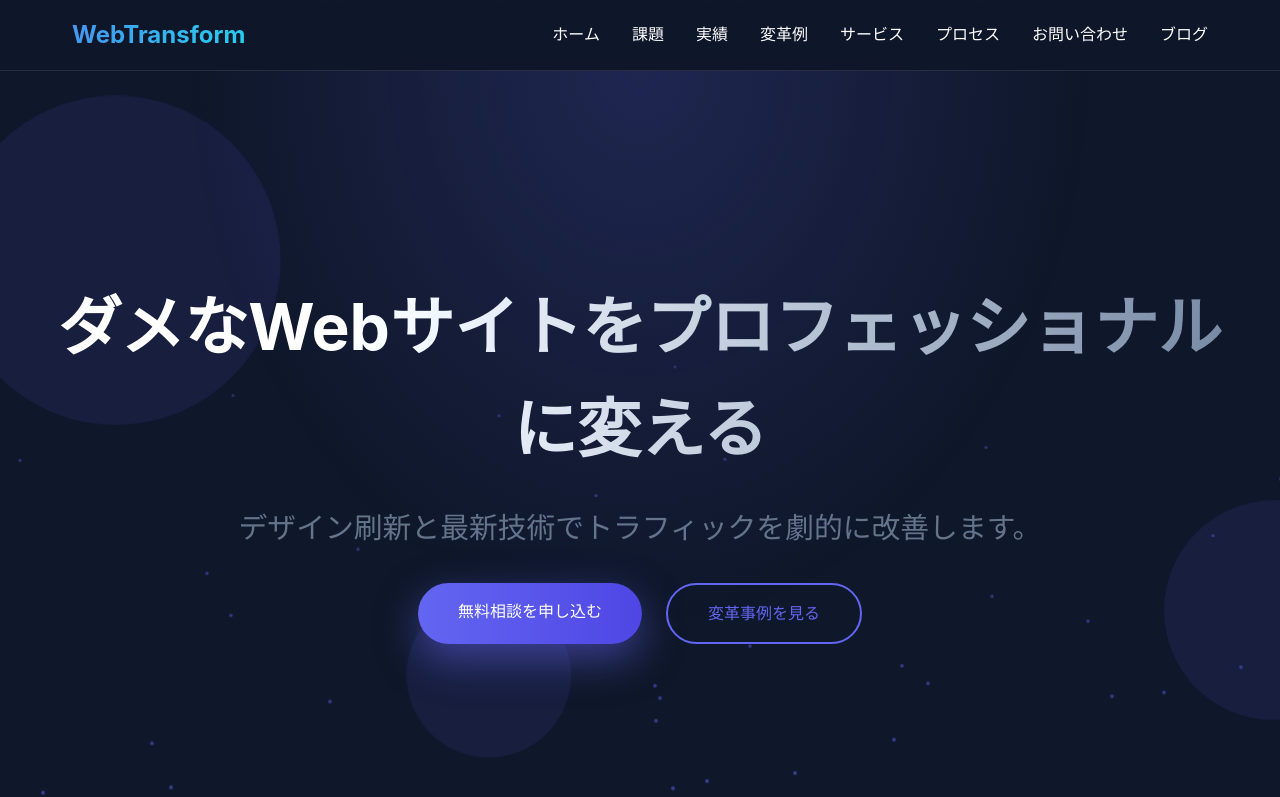
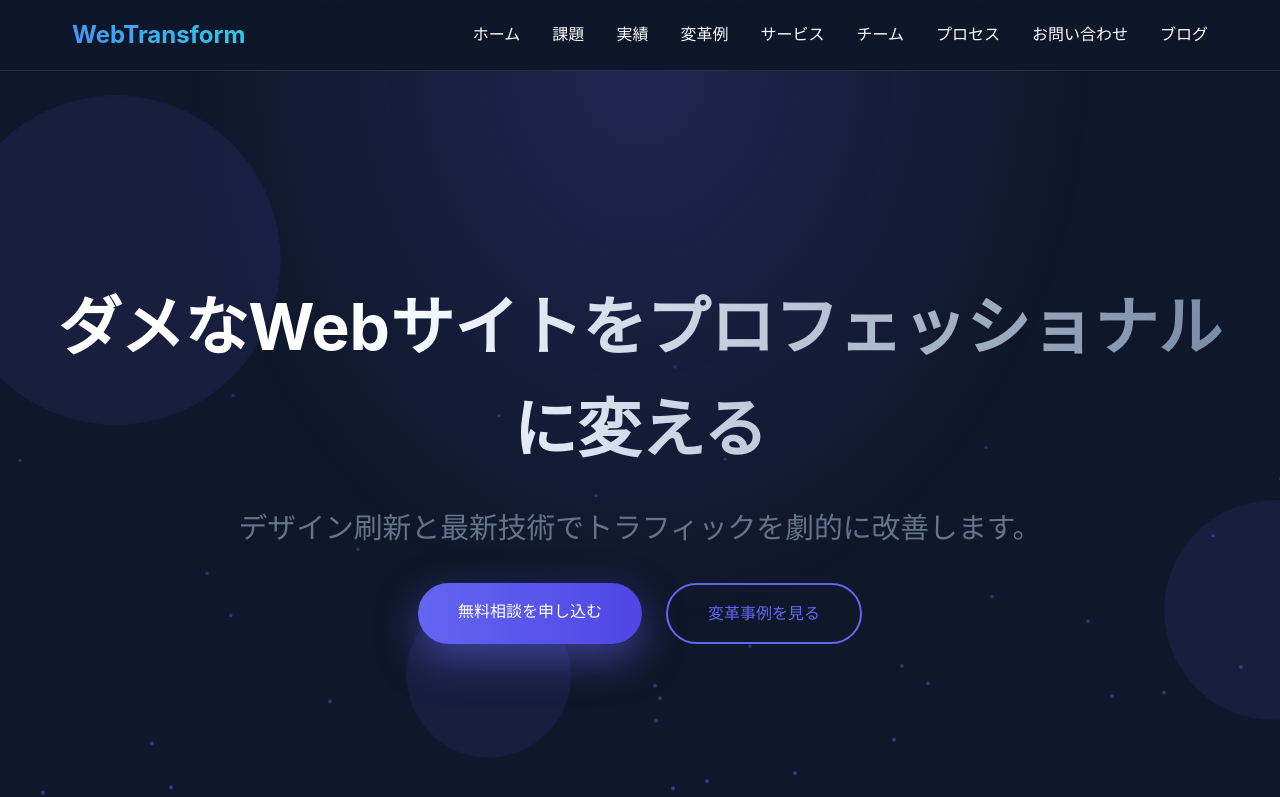
Before and after one commit to alzin/ui-ux-nipporia-lp, a Next.js app: page / in a window 1280 px wide. Shown: the top 797 px of the page. Built offline with nearby package versions, Linux system fonts and the light colour scheme.

Commit message:
feat(header): add team members section link to header

```diff
--- a/src/components/pages/home/sections/TeamMembers.tsx
+++ b/src/components/pages/home/sections/TeamMembers.tsx
@@ -45,7 +45,7 @@ const TeamMembers = () => {
 
   return (
     <section
-      id="visual-examples"
+      id="team-members"
       className="py-20 bg-gradient-to-br from-primary/5 to-secondary/5 relative overflow-hidden"
       ref={sectionRef}
     >
--- a/src/content/header/navLinks.ts
+++ b/src/content/header/navLinks.ts
@@ -9,6 +9,7 @@ const navLinks: NavLink[] = [
   { href: "/#transformation", title: "実績" },
   { href: "/#visual-examples", title: "変革例" },
   { href: "/#services", title: "サービス" },
+  {href: "/#team-members", title: "チーム"},
   { href: "/#process", title: "プロセス" },
   { href: "/#contact", title: "お問い合わせ" },
   { href: "/blogs", title: "ブログ" },
```
